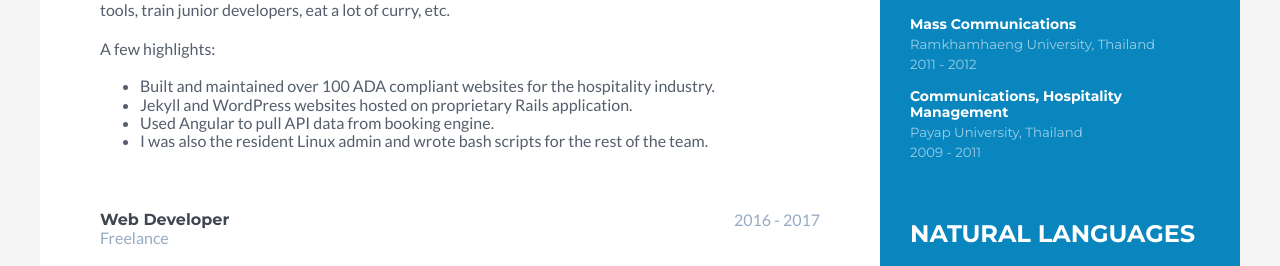
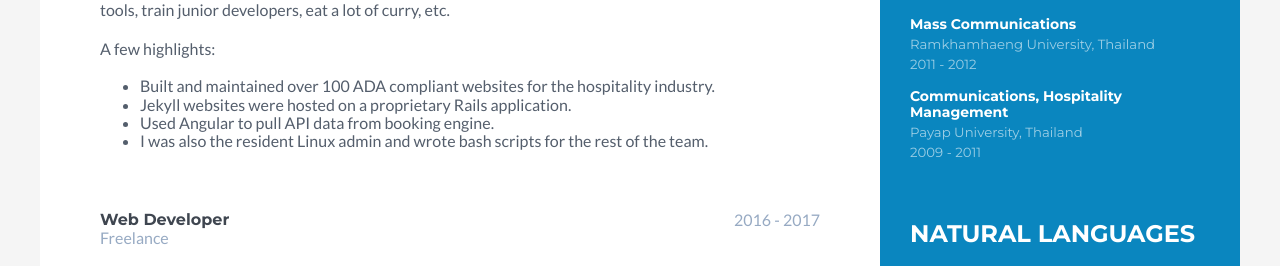
Before and after one commit to bradonomics/bradonomics.com, a Jekyll site: the page built from _pages/resume.html, in a window 1280 px wide. Shown: the part 675-941 px from the top of the page. Built offline with Jekyll 4.4.1, drawn with Linux system fonts in a browser that asks for light colours.

Commit message:
Change wording on resume

```diff
--- a/_pages/resume.html
+++ b/_pages/resume.html
@@ -122,7 +122,7 @@ permalink: /resume/
               <p>A few highlights:</p>
               <ul>
                 <li>Built and maintained over 100 ADA compliant websites for the hospitality industry.</li>
-                <li>Jekyll and WordPress websites hosted on proprietary Rails application.</li>
+                <li>Jekyll websites were hosted on a proprietary Rails application.</li>
                 <li>Used Angular to pull API data from booking engine.</li>
                 <li>I was also the resident Linux admin and wrote bash scripts for the rest of the team.</li>
               </ul>
```
